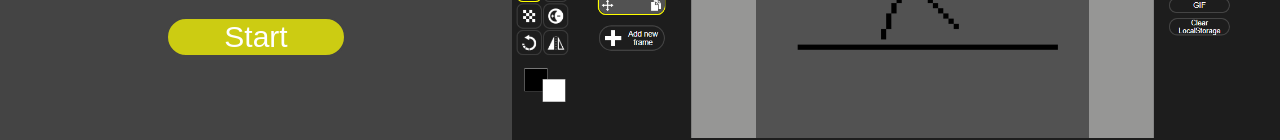
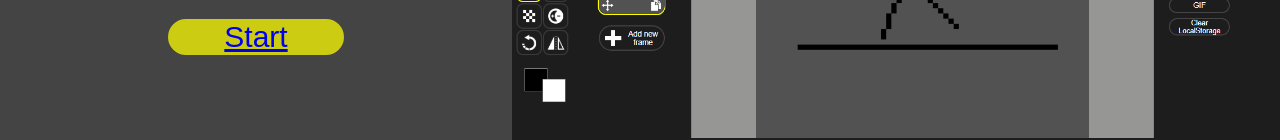
Before and after one commit to gutsstas/Piscel-clone, a plain HTML site: page start.html in a window 1280 px wide. Shown: the part 334-474 px from the top of the page. Drawn offline with Linux system fonts and the light colour scheme.

Commit message:
Update start.html

```diff
--- a/start.html
+++ b/start.html
@@ -13,7 +13,7 @@
       <div class="container_1">
         <div class="info">
           <h1>This app is a clone of a free online editor for animated sprites & pixel art</h1>
-          <button class="startBtn">Start</button>
+           <button class="startBtn"><a href="./index.html">Start</a></button>
         </div>
         <img class="starIMG" src="Start/start.PNG" alt="">
       </div>
```
